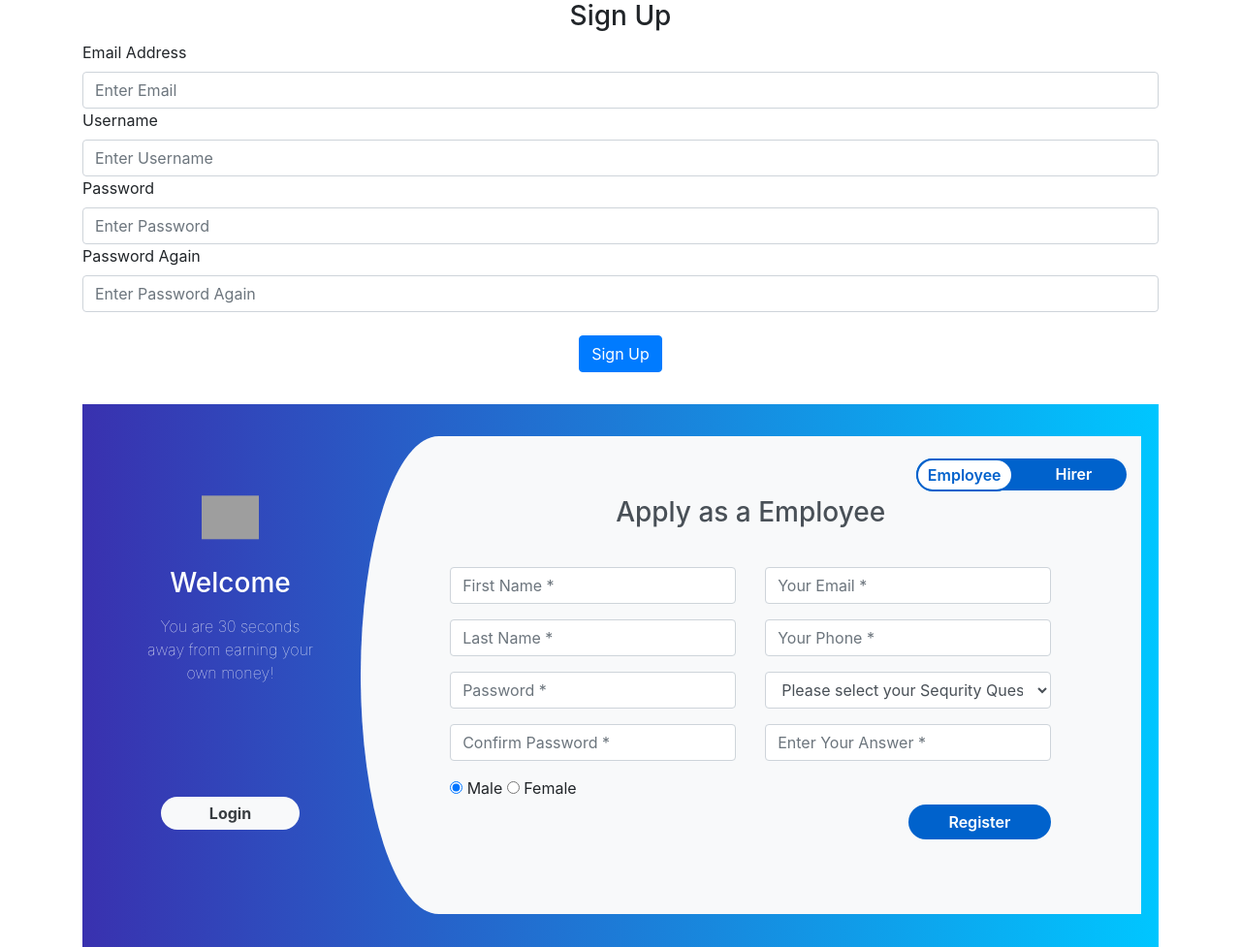
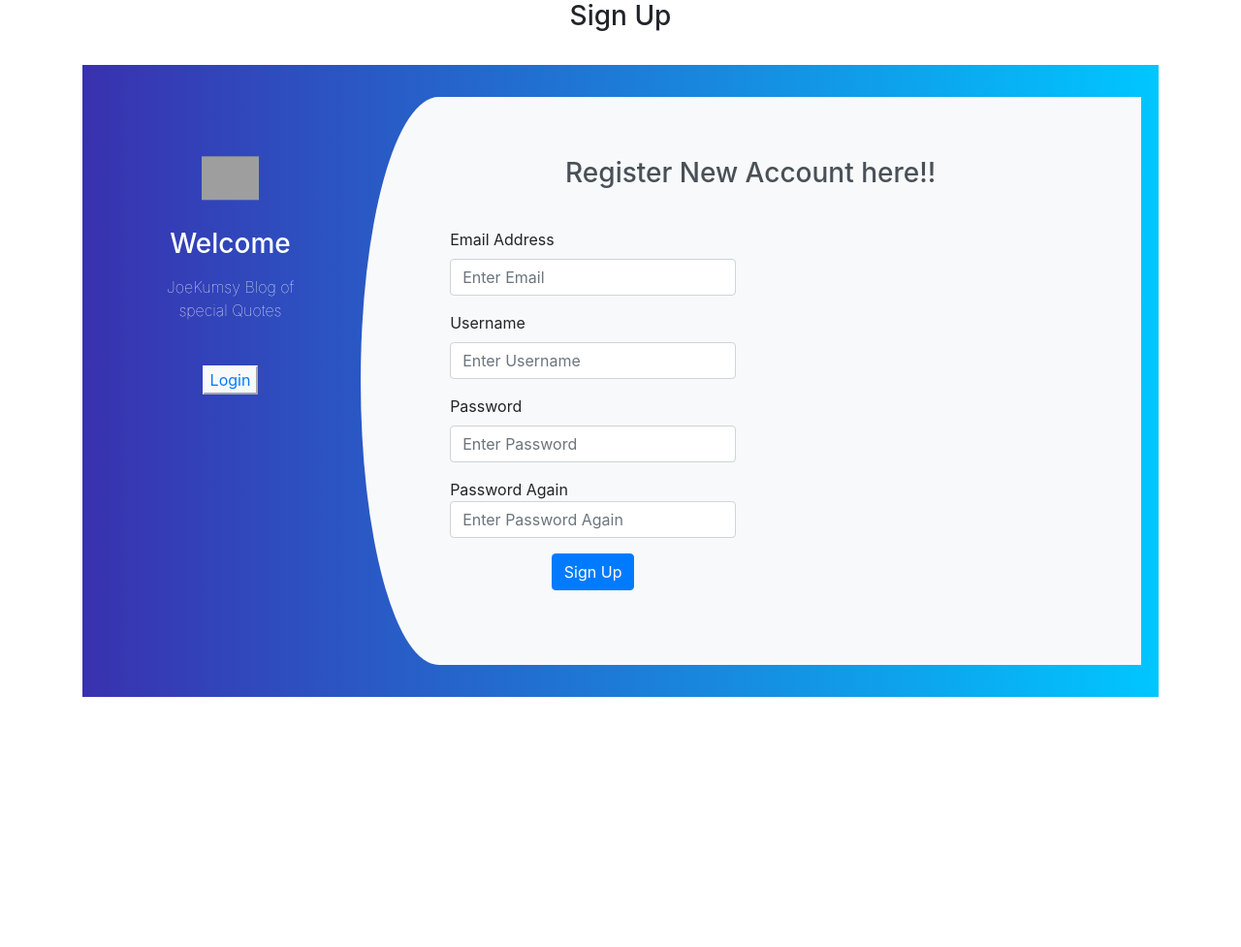
Before and after one commit to JoeGakumo21/Personal-Blog, a Flask app: page /auth/sign-up in a window 1280 px wide. Shown: the part 56-1033 px from the top of the page at 97% size. After the commit the page ends 775 px from the top, so only its background shows below. Run offline with Flask 2, Linux system fonts and the light colour scheme; some libraries are stand-ins or nearby versions; grey boxes are pictures that could not be loaded.

Commit message:
minor charges

```diff
--- a/app/templates/auth/signup.html
+++ b/app/templates/auth/signup.html
@@ -4,135 +4,53 @@
 <link rel="stylesheet" href="{{url_for('static',filename='css/signup.css')}}" />
 <form method="POST">
     <h3 align="center">Sign Up</h3>
-    <div class="form-group">
-        <label for="email">Email Address</label>
-        <input type="text" id="email" name="email" class="form-control" placeholder="Enter Email" />
-        <label for="username">Username</label>
-        <input type="text" id="username" name="username" class="form-control" placeholder="Enter Username" />
-        <label for="password1">Password</label>
-        <input type="password" id="password1" name="password1" class="form-control" placeholder="Enter Password" />
-        <label for="password2">Password Again</label>
-        <input type="password" id="password2" name="password2" class="form-control"  placeholder="Enter Password Again" />
-        <br>
-        <div align="center">
-            <button class="btn btn-primary" type="submit">Sign Up</button>
-        </div>
-    </div>
-</form>
-
        <div class="container register">
         <div class="row">
             <div class="col-md-3 register-left">
                 <img src="https://image.ibb.co/n7oTvU/logo_white.png" alt=""/>
                 <h3>Welcome</h3>
-            <p>You are 30 seconds away from earning your own money!</p>
-            <input type="submit" name="" value="Login"/><br/>
+                <p>JoeKumsy Blog of special Quotes</p>
+                <button class=" btn-light from-control"><a href="{{url_for('auth.login')}}">Login</a></button>
+
             </div>
             <div class="col-md-9 register-right">
-            <ul class="nav nav-tabs nav-justified" id="myTab" role="tablist">
-                <li class="nav-item">
-                    <a class="nav-link active" id="home-tab" data-toggle="tab" href="#home" role="tab" aria-controls="home" aria-selected="true">Employee</a>
-                </li>
-                <li class="nav-item">
-                    <a class="nav-link" id="profile-tab" data-toggle="tab" href="#profile" role="tab" aria-controls="profile" aria-selected="false">Hirer</a>
-                </li>
-            </ul>
+
                 <div class="tab-content" id="myTabContent">
                     <div class="tab-pane fade show active" id="home" role="tabpanel" aria-labelledby="home-tab">
-                    <h3 class="register-heading">Apply as a Employee</h3>
+                        <h3 class="register-heading">Register New Account here!!</h3>
                         <div class="row register-form">
                             <div class="col-md-6">
                                 <div class="form-group">
-                                <input type="text" class="form-control" placeholder="First Name *" value="" />
+                                    <label for="email">Email Address</label>
+                                    <input type="text" id="email" name="email" class="form-control" placeholder="Enter Email" />
                                 </div>
                                 <div class="form-group">
-                                <input type="text" class="form-control" placeholder="Last Name *" value="" />
+                                    <label for="username">Username</label>
+                                    <input type="text" id="username" name="username" class="form-control" placeholder="Enter Username" />
                                 </div>
                                 <div class="form-group">
-                                <input type="password" class="form-control" placeholder="Password *" value="" />
+                                    <label for="password1">Password</label>
+                                    <input type="password" id="password1" name="password1" class="form-control" placeholder="Enter Password" />
                                 </div>
                                 <div class="form-group">
-                                <input type="password" class="form-control"  placeholder="Confirm Password *" value="" />
+                                    <in<label for="password2">Password Again</label>
+                                    <input type="password" id="password2" name="password2" class="form-control"  placeholder="Enter Password Again" />
                                 </div>
-                            <div class="form-group">
-                                <div class="maxl">
-                                    <label class="radio inline">
-                                        <input type="radio" name="gender" value="male" checked>
-                                        <span> Male </span>
-                                    </label>
-                                    <label class="radio inline">
-                                        <input type="radio" name="gender" value="female">
-                                        <span>Female </span>
-                                    </label>
+
+                                <div align="center">
+                                    <button class="btn btn-primary" type="submit">Sign Up</button>
                                 </div>
                             </div>
-                        </div>
-                        <div class="col-md-6">
-                            <div class="form-group">
-                                <input type="email" class="form-control" placeholder="Your Email *" value="" />
-                            </div>
-                            <div class="form-group">
-                                <input type="text" minlength="10" maxlength="10" name="txtEmpPhone" class="form-control" placeholder="Your Phone *" value="" />
-                            </div>
-                            <div class="form-group">
-                                <select class="form-control">
-                                    <option class="hidden"  selected disabled>Please select your Sequrity Question</option>
-                                    <option>What is your Birthdate?</option>
-                                    <option>What is Your old Phone Number</option>
-                                    <option>What is your Pet Name?</option>
-                                </select>
-                            </div>
-                            <div class="form-group">
-                                <input type="text" class="form-control" placeholder="Enter Your Answer *" value="" />
-                            </div>
-                            <input type="submit" class="btnRegister"  value="Register"/>
+
                         </div>
                     </div>
-                </div>
-                <div class="tab-pane fade show" id="profile" role="tabpanel" aria-labelledby="profile-tab">
-                    <h3  class="register-heading">Apply as a Hirer</h3>
-                    <div class="row register-form">
-                        <div class="col-md-6">
-                            <div class="form-group">
-                                <input type="text" class="form-control" placeholder="First Name *" value="" />
-                            </div>
-                            <div class="form-group">
-                                <input type="text" class="form-control" placeholder="Last Name *" value="" />
-                            </div>
-                            <div class="form-group">
-                                <input type="email" class="form-control" placeholder="Email *" value="" />
-                            </div>
-                            <div class="form-group">
-                                <input type="text" maxlength="10" minlength="10" class="form-control" placeholder="Phone *" value="" />
-                            </div>
 
-
-                        </div>
-                        <div class="col-md-6">
-                            <div class="form-group">
-                                <input type="password" class="form-control" placeholder="Password *" value="" />
-                            </div>
-                            <div class="form-group">
-                                <input type="password" class="form-control" placeholder="Confirm Password *" value="" />
-                            </div>
-                            <div class="form-group">
-                                <select class="form-control">
-                                    <option class="hidden"  selected disabled>Please select your Sequrity Question</option>
-                                    <option>What is your Birthdate?</option>
-                                    <option>What is Your old Phone Number</option>
-                                    <option>What is your Pet Name?</option>
-                                </select>
-                            </div>
-                            <div class="form-group">
-                                <input type="text" class="form-control" placeholder="`Answer *" value="" />
-                            </div>
-                            <input type="submit" class="btnRegister"  value="Register"/>
-                        </div>
-                    </div>
-                </div>
                 </div>
             </div>
         </div>
 
     </div>
+</form>
+
+
 {% endblock %}
```
Lines whose indentation alone changed are shown as unchanged.
